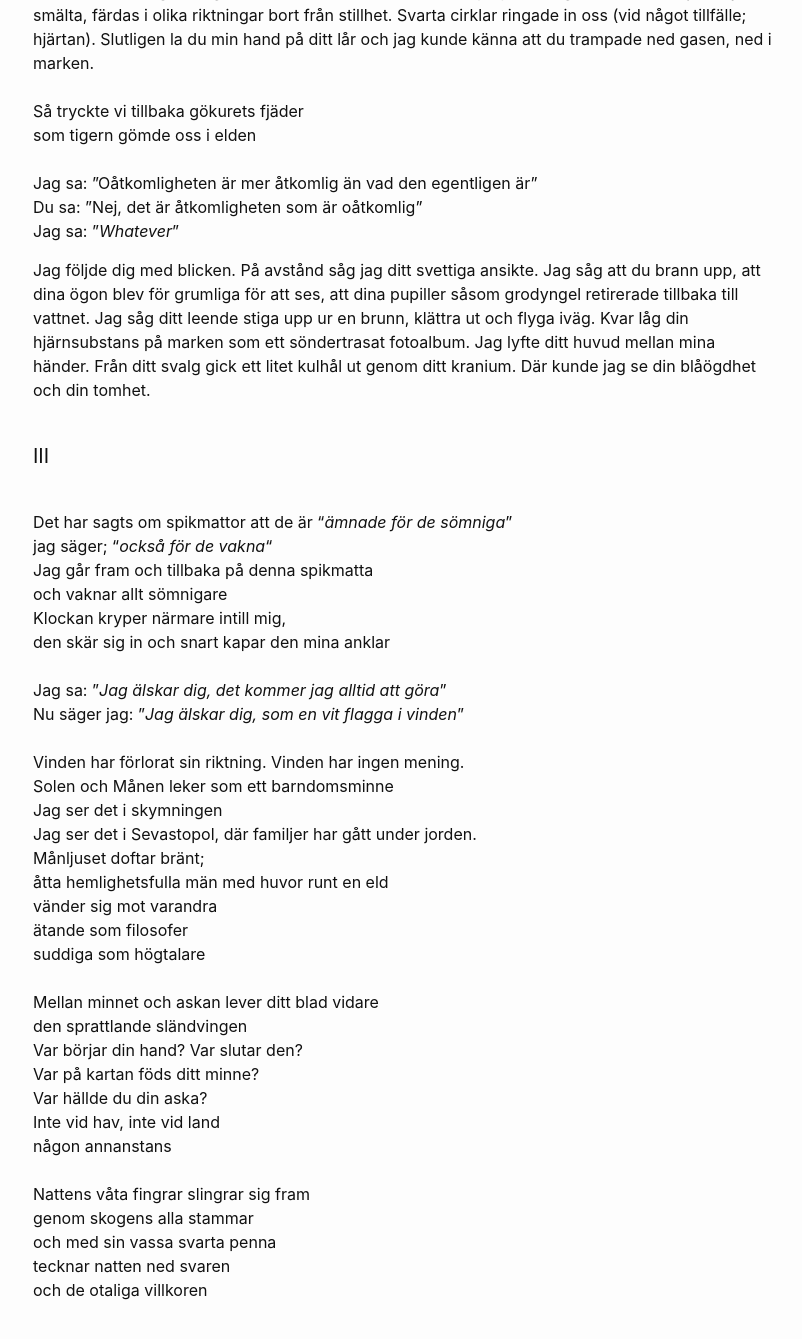
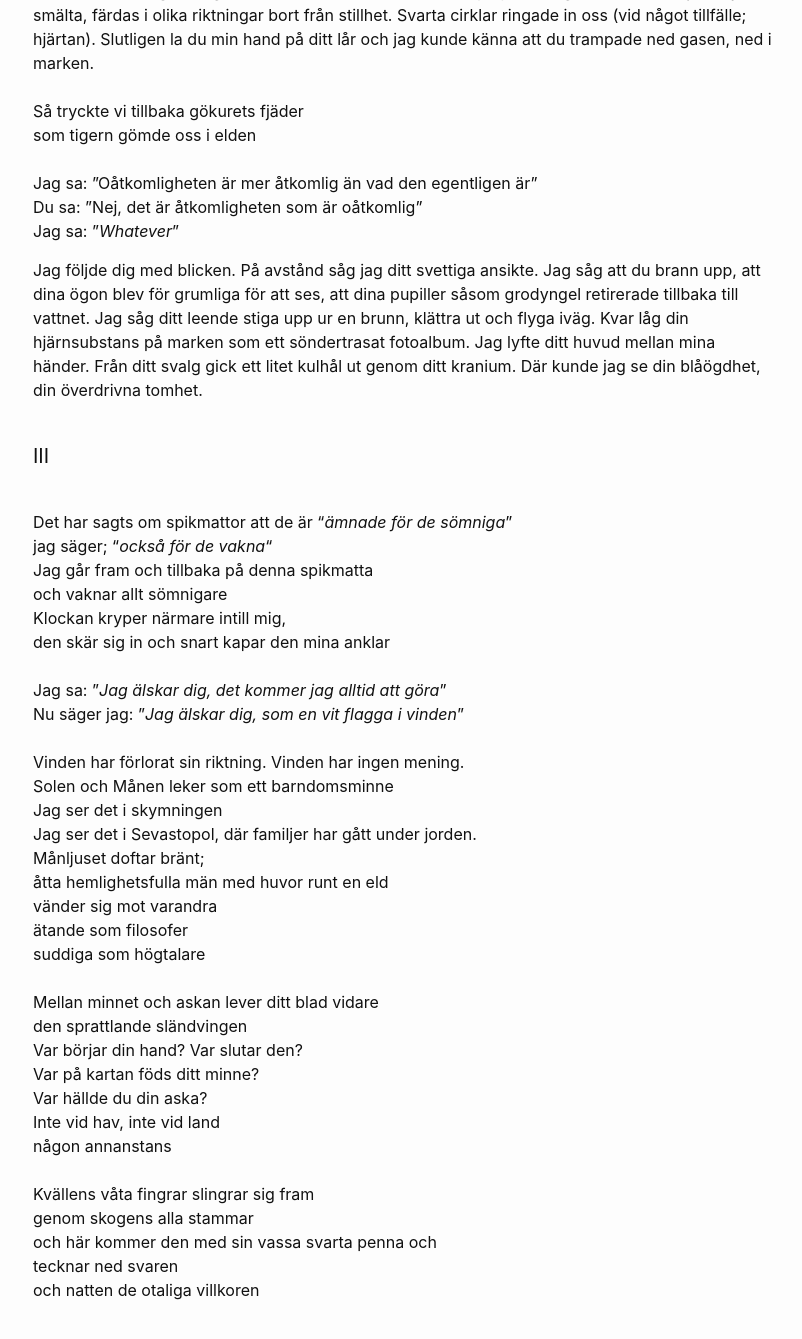
Before and after one commit to terr4form4/terr4form4.github.io, a Jekyll site: the page built from _posts/poesi/2024-01-03-dikter-2023-2024.md, in a window 1280 px wide and 1400 px high, scrolled down 749 px. Shown: the top 1339 px of the window, without its empty margins (237-1039 px from the left). Built offline with Jekyll 4.4.1, drawn with Linux system fonts in a browser that asks for light colours; comment, search, counter and statistics services are not loaded; some of the changed text lies outside the part shown.

Commit message:
alltmöjligt

```diff
--- a/_posts/poesi/2024-01-03-dikter-2023-2024.md
+++ b/_posts/poesi/2024-01-03-dikter-2023-2024.md
@@ -37,7 +37,7 @@ Du sa: ”Nej, det är åtkomligheten som är oåtkomlig”<br/>
 Jag sa: ”_Whatever_”<br/>
 
 Jag följde dig med blicken. På avstånd såg jag ditt svettiga ansikte. Jag såg att du brann upp, att dina ögon blev för grumliga för att ses, att dina pupiller såsom grodyngel retirerade tillbaka till vattnet. Jag såg ditt leende stiga upp ur en brunn, klättra ut och flyga iväg. Kvar låg din hjärnsubstans på marken som ett
-söndertrasat fotoalbum. Jag lyfte ditt huvud mellan mina händer. Från ditt svalg gick ett litet kulhål ut genom ditt kranium. Där kunde jag se din blåögdhet och din tomhet.<br/>
+söndertrasat fotoalbum. Jag lyfte ditt huvud mellan mina händer. Från ditt svalg gick ett litet kulhål ut genom ditt kranium. Där kunde jag se din blåögdhet, din överdrivna tomhet.<br/>
 <br/>
 
 #### III
@@ -71,11 +71,12 @@ Var hällde du din aska?<br/>
 Inte vid hav, inte vid land<br/>
 någon annanstans<br/>
 <br/>
-Nattens våta fingrar slingrar sig fram<br/>
+Kvällens våta fingrar slingrar sig fram<br/>
 genom skogens alla stammar<br/>
-och med sin vassa svarta penna<br/>
-tecknar natten ned svaren<br/>
-och de otaliga villkoren<br/>
+och här kommer den med sin vassa svarta
+penna och<br/>
+tecknar ned svaren<br/>
+och natten de otaliga villkoren<br/>
 <br/>
 <br/>
 <br/>
```
Also changed, not shown: other parts of _posts/poesi/2024-01-03-dikter-2023-2024.md (+3 -3 lines).
